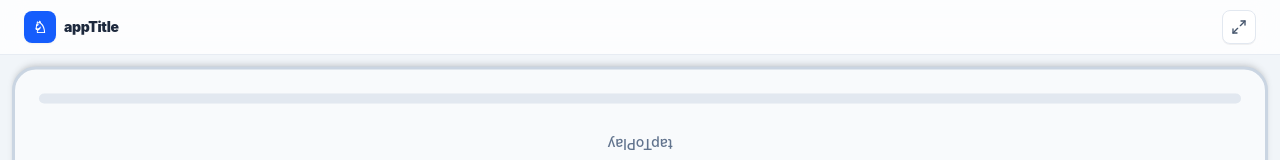
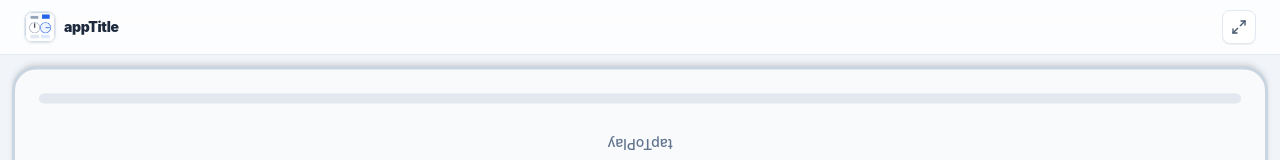
Before and after one commit to swapnendu69/chess-timer-pro, a React (Vite) app: page / in a window 1280 px wide. Shown: the top 160 px of the page. Built offline with nearby package versions, Linux system fonts and the light colour scheme.

Commit message:
Update HeaderControls.tsx

```diff
--- a/src/components/HeaderControls.tsx
+++ b/src/components/HeaderControls.tsx
@@ -38,9 +38,11 @@ export const HeaderControls: React.FC<HeaderControlsProps> = ({
       {/* Brand */}
       <div className="flex items-center gap-2 sm:gap-3">
         <div className="flex items-center gap-2">
-          <div className="w-7 h-7 sm:w-8 sm:h-8 rounded-lg bg-blue-600 text-white flex items-center justify-center font-bold text-sm sm:text-base shadow-xs">
-            ♘
-          </div>
+          <img
+            src="/pwa-192x192.png"
+            alt="Chess Timer Pro Icon"
+            className="w-7 h-7 sm:w-8 sm:h-8 rounded-lg shadow-xs object-cover border border-slate-200"
+          />
           <div>
             <h1 className="text-xs sm:text-sm font-black text-slate-800 tracking-tight leading-tight">
               {t('appTitle')}
```
